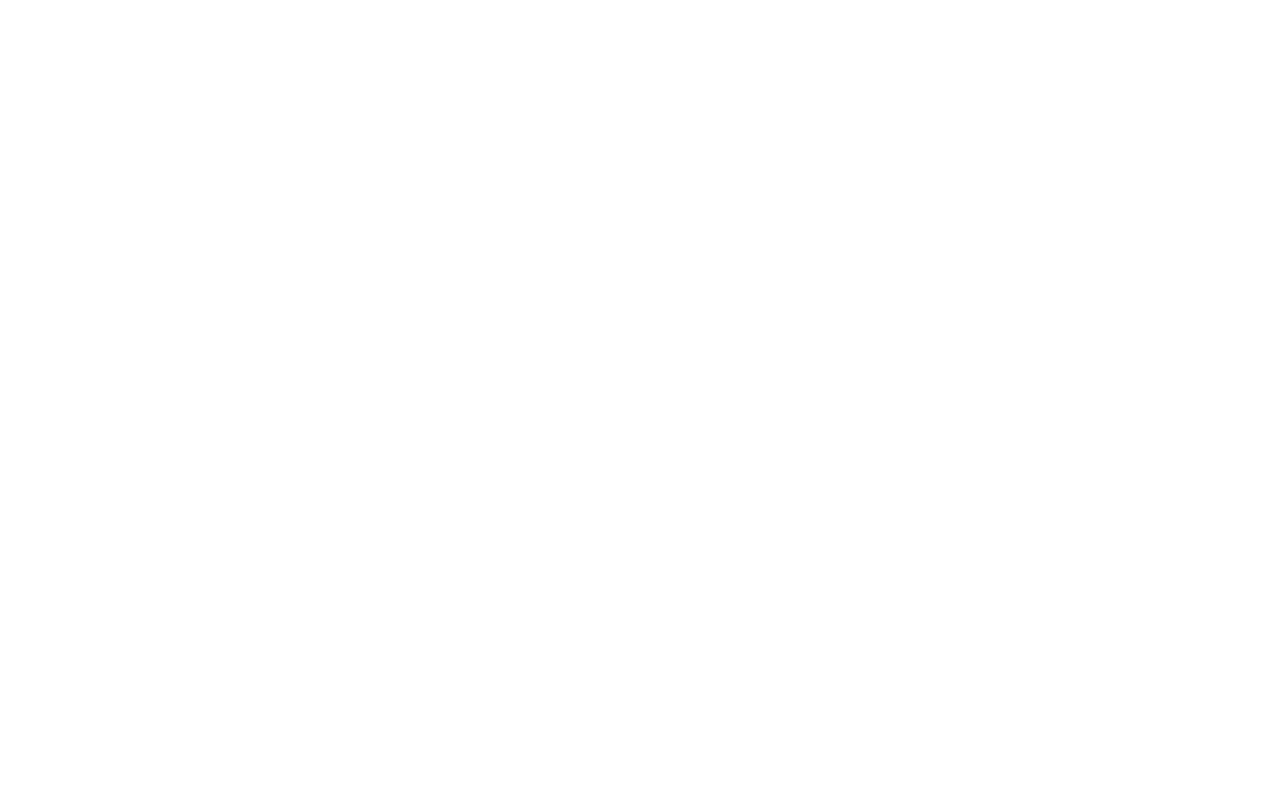
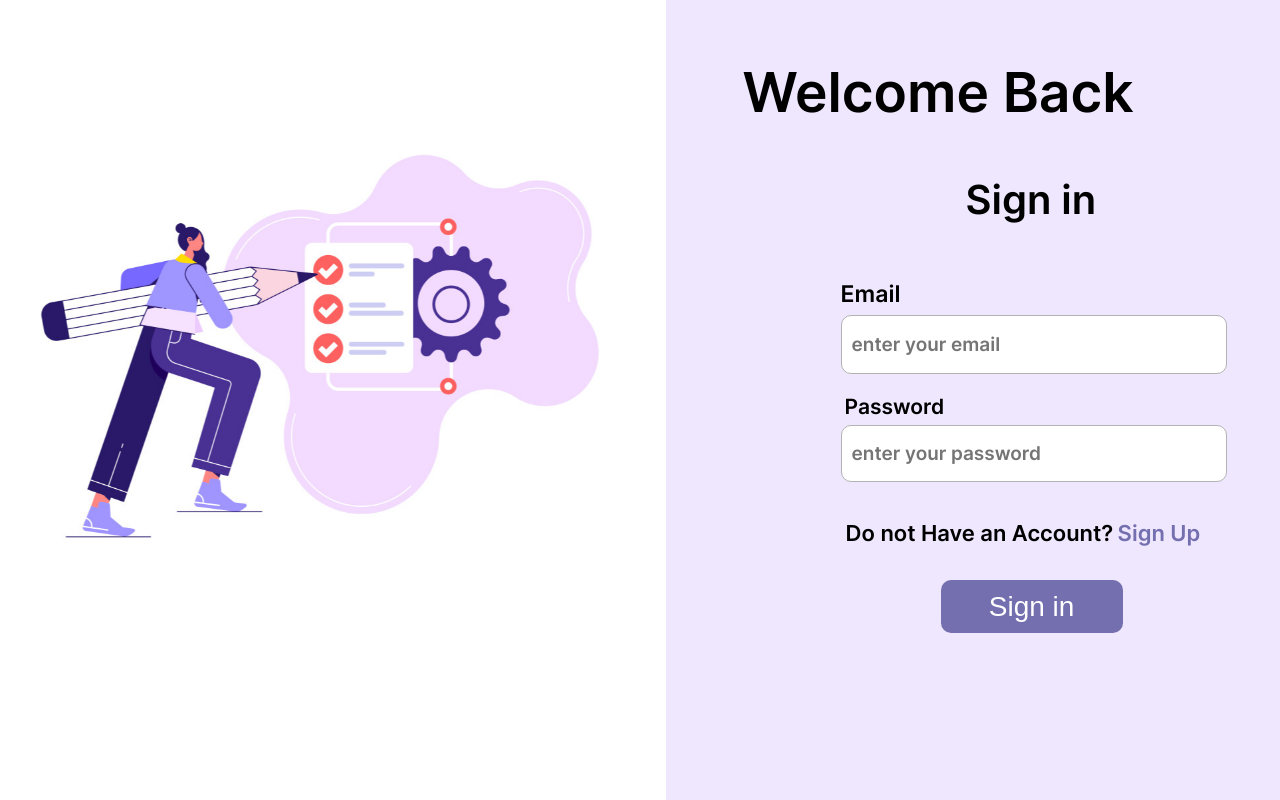
Before and after one commit to MidEndTech/todo-frontend, a React (Create React App) app: page / in a window 1280 px wide. Before the commit this address had no page. Built offline with nearby package versions, Linux system fonts and the light colour scheme.

Commit message:
SignIn API Edit

```diff
--- a/src/App.js
+++ b/src/App.js
@@ -14,6 +14,7 @@ function App() {
     <div>
     <Routes>
       {/* <Route path='/' element={<AllTasksPage/>}/> */}
+      <Route path='/' element={<SignIn/>}/>
       <Route path='/SignIn' element={<SignIn/>}/>
       <Route path='/SignUp' element={<SignUp/>}/>
       <Route path='/SignUp/AllTasksPage' element={<AllTasksPage/>}/>
--- a/src/SignUp.js
+++ b/src/SignUp.js
@@ -27,7 +27,7 @@ function SignUp(){
             const response = await axios.post('https://todo.midend.tech/api/register', formData);
             console.log(response.data.message);
             console.log("data is sent");
-            navigate('./AllTasksPage');
+            // navigate('./AllTasksPage');
         } catch (error) {
             if (error.response && error.response.status === 422) {
                 console.log(error.response.data.errors);
```
